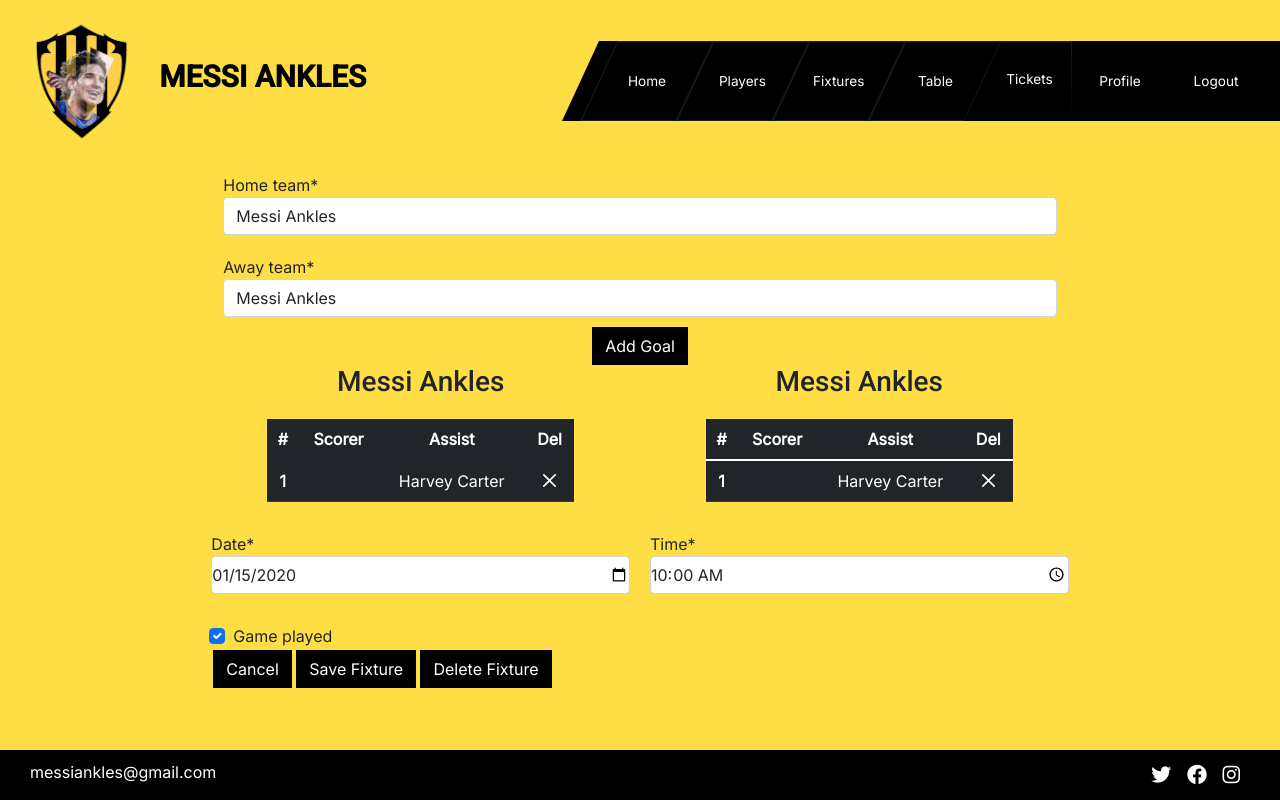
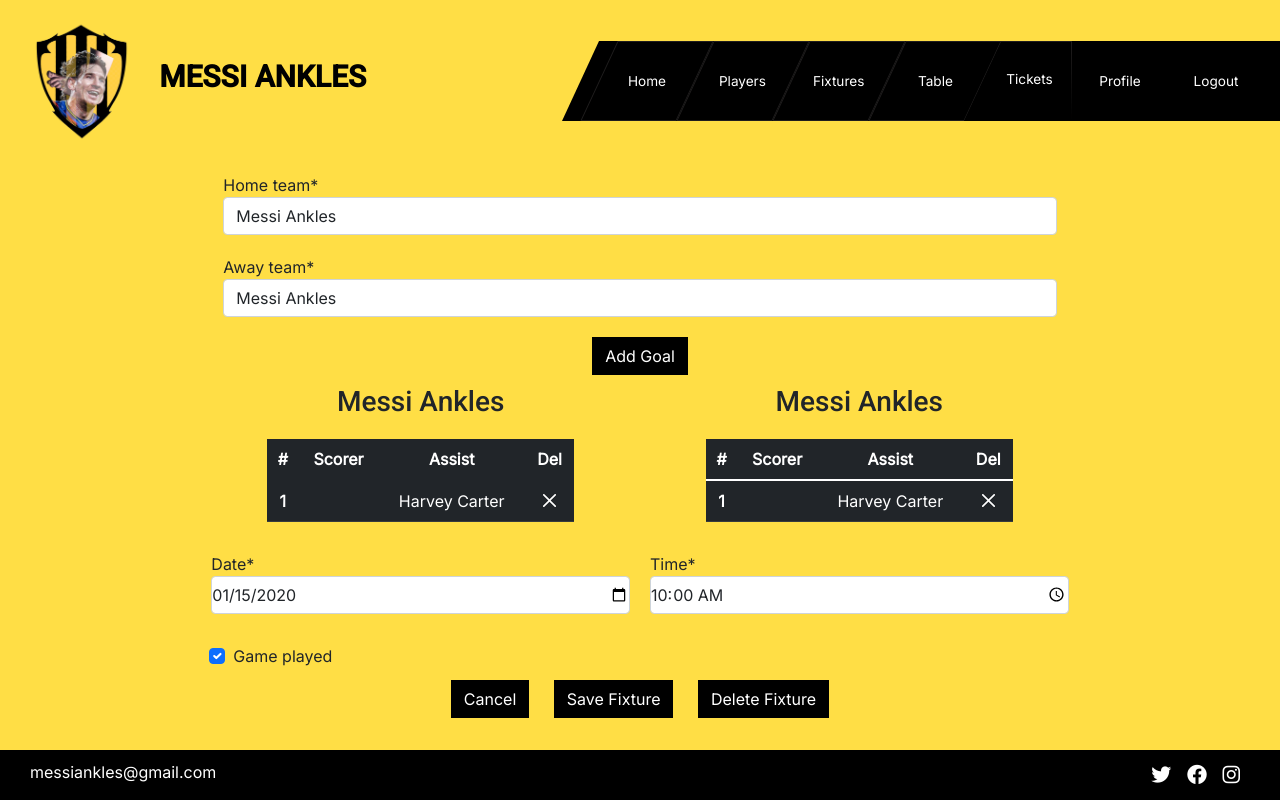
Before and after one commit to JamieS56/Milestone-Project-4, a Django app: page /fixtures/edit/1/ in a window 1280 px wide. Run offline with Django 3.2, Linux system fonts and the light colour scheme; a user stored in the database is signed in; data comes from the database, SQL or seed files in the repository; tables that the repository leaves empty hold one stand-in row (values such as "Sample post"); some libraries are stand-ins or nearby versions.

Commit message:
added a margin to custom button class.

```diff
--- a/fixtures/templates/fixtures/edit_fixture.html
+++ b/fixtures/templates/fixtures/edit_fixture.html
@@ -88,7 +88,7 @@
 {{ form.game_played | as_crispy_field }}
 
 
-<div class="text-right">
+<div class="text-right center">
     <a class="btn btn-outline-black custom-btn rounded-0" href="{% url 'fixtures' %}">Cancel</a>
     <button id="edit-fixture" class="btn btn-black custom-btn rounded-0" type="">Save Fixture</button>
     <a href="{% url 'delete_fixture' fixture.id %}" class="btn btn-black custom-btn rounded-0">Delete Fixture</a>
--- a/static/css/base.css
+++ b/static/css/base.css
@@ -44,6 +44,7 @@ a{
   color:white;
   background-color: black;
   border-radius: 0;
+  margin: 10px;
 }
 .custom-btn:hover{
   color:black;
```
